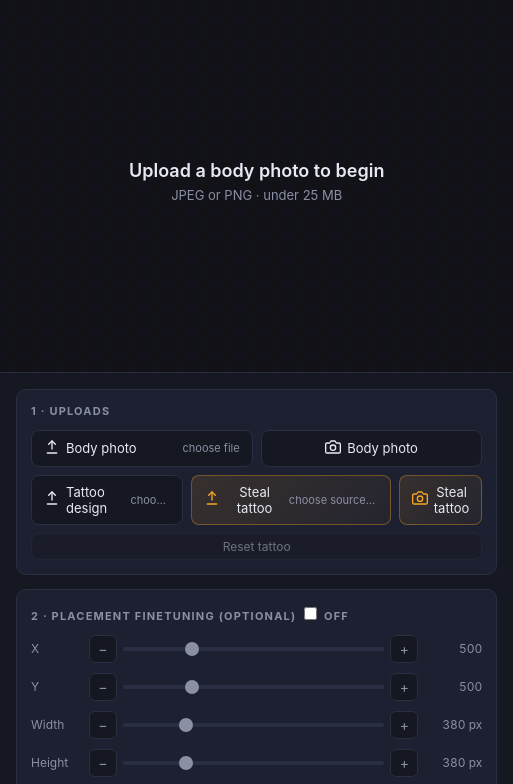
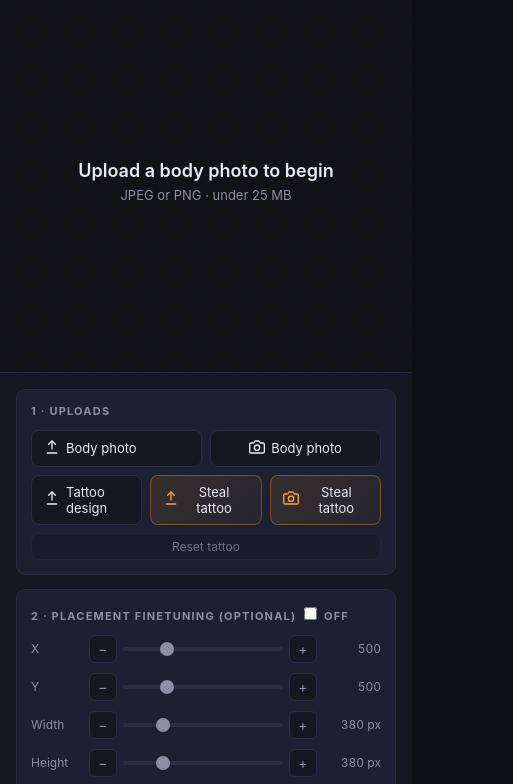
Before and after one commit to SorinTanasa117/tattooai_nano, a website with bundled scripts: page index.html in a window 390 px wide. Shown: the part 60-844 px from the top of the page, 513 px wide, since content can reach past the window. Built offline with nearby package versions, Linux system fonts and the light colour scheme; files whose address does not match are found by name.

Commit message:
style_changes

```diff
--- a/index.html
+++ b/index.html
@@ -47,7 +47,7 @@
             <input type="file" id="bodyInput" accept="image/*" hidden />
             <span class="btn-icon" aria-hidden="true"><svg xmlns="http://www.w3.org/2000/svg" width="16" height="16" viewBox="0 0 24 24" fill="none" stroke="currentColor" stroke-width="2" stroke-linecap="round" stroke-linejoin="round"><path d="M12 3v12"/><path d="M7 8l5-5 5 5"/><path d="M5 21h14"/></svg></span>
             <span class="btn-label">Body photo</span>
-            <span class="btn-hint sr-only" id="bodyHint">choose file</span>
+            <span class="btn-hint sr-only" id="bodyHint"></span>
           </label>
           <input type="file" id="bodyCameraInput" accept="image/*" capture="environment" hidden />
           <button class="btn btn-ghost btn-icon-label" type="button" id="bodyCameraBtn" title="Take photo" aria-label="Take body photo with camera">
@@ -60,13 +60,13 @@
             <input type="file" id="tattooInput" accept="image/*" hidden />
             <span class="btn-icon" aria-hidden="true"><svg xmlns="http://www.w3.org/2000/svg" width="16" height="16" viewBox="0 0 24 24" fill="none" stroke="currentColor" stroke-width="2" stroke-linecap="round" stroke-linejoin="round"><path d="M12 3v12"/><path d="M7 8l5-5 5 5"/><path d="M5 21h14"/></svg></span>
             <span class="btn-label">Tattoo design</span>
-            <span class="btn-hint sr-only" id="tattooHint">choose file</span>
+            <span class="btn-hint sr-only" id="tattooHint"></span>
           </label>
           <input type="file" id="stealInput" accept="image/*" hidden />
           <button class="btn btn-steal btn-icon-label" type="button" id="stealBtn">
             <span class="btn-icon" aria-hidden="true"><svg xmlns="http://www.w3.org/2000/svg" width="16" height="16" viewBox="0 0 24 24" fill="none" stroke="currentColor" stroke-width="2" stroke-linecap="round" stroke-linejoin="round"><path d="M12 3v12"/><path d="M7 8l5-5 5 5"/><path d="M5 21h14"/></svg></span>
             <span class="btn-label">Steal tattoo</span>
-            <span class="btn-hint sr-only" id="stealHint">choose source photo</span>
+            <span class="btn-hint sr-only" id="stealHint"></span>
           </button>
           <input type="file" id="stealCameraInput" accept="image/*" capture="environment" hidden />
           <button class="btn btn-steal btn-icon-label" type="button" id="stealCameraBtn" title="Photograph tattoo" aria-label="Photograph tattoo to steal">
--- a/styles.css
+++ b/styles.css
@@ -526,6 +526,10 @@ input[type="range"]:disabled::-webkit-slider-thumb { background: var(--text-dim)
   /* show camera icon buttons; steal button shrinks to share the row */
   .btn-camera { display: flex; }
   .steal-btn-row .btn-steal { width: auto; }
+  .upload-row .btn {
+    flex: 1;
+    min-width: 0;
+  }
 
   /* slightly larger tap targets on small screens */
   .slider-step { width: 28px; height: 28px; }
```
Also changed, not shown: server.js (+10 -10 lines).
